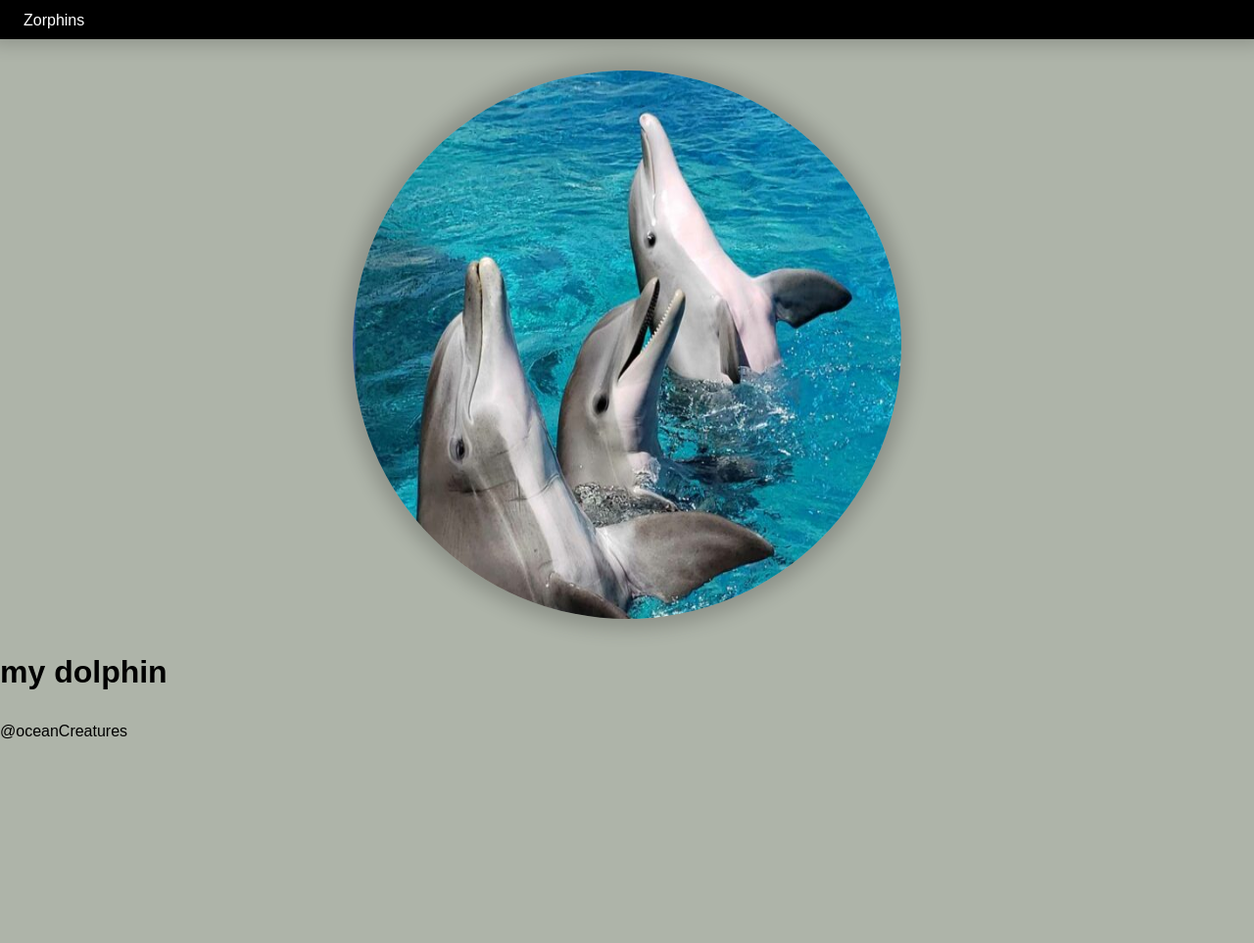
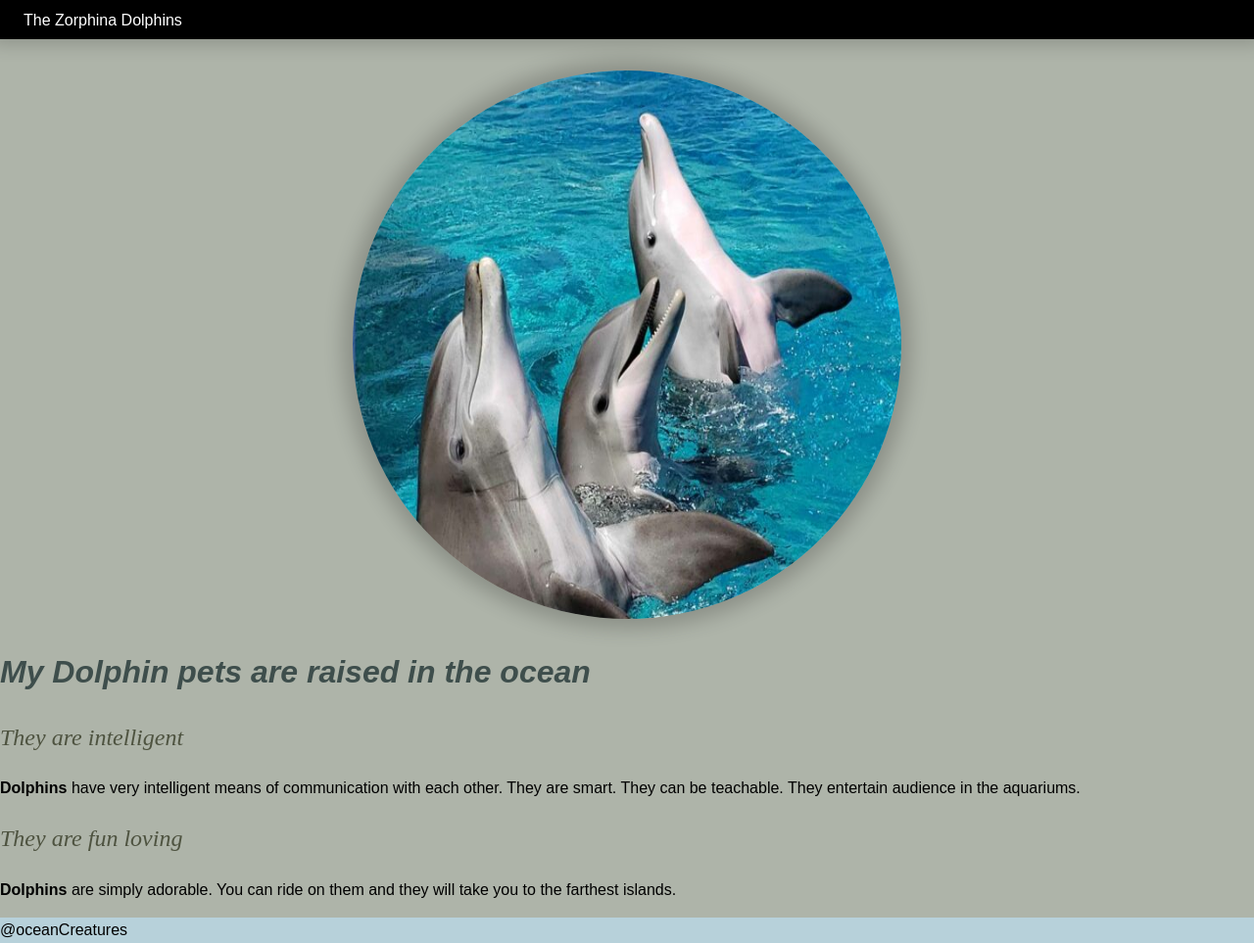
Before and after one commit to tuankthai/my_pet_project, a plain HTML site: page index.html in a window 1280 px wide. Shown: the whole page at 98% size. Before the commit the page ends 800 px from the top, so only its background shows below. Drawn offline with Linux system fonts and the light colour scheme.

Commit message:
enhance css html

```diff
--- a/index.html
+++ b/index.html
@@ -10,7 +10,7 @@
 <body>
     <header>
         <nav>
-            <div id="logo">Zorphins</div>
+            <div id="logo">The Zorphina Dolphins</div>
         </nav>
     </header>
 
@@ -18,13 +18,18 @@
 
         <img src="./assets/images/dolphin.jpg" alt="">
     </div>
-    <h1>my dolphin</h1>
+    <h1>My Dolphin pets are raised in the ocean</h1>
     <section>
         <!-- <h1>my beloved bearded dragon</h1> -->
+        <h2>They are intelligent</h2>
+        <p><strong>Dolphins</strong> have very intelligent means of communication with each other.  They are smart. They can be teachable.  They entertain audience in the aquariums.
+
+        </p>
     </section>
     <section>
-        <h2></h2>
-    </section>
+        <h2>They are fun loving</h2>
+        <p><strong>Dolphins</strong> are simply adorable. You can ride on them and they will take you to the farthest islands.
+     </section>
     <footer>
         <span>@oceanCreatures</span>
     </footer>
--- a/style.css
+++ b/style.css
@@ -1,8 +1,13 @@
 /*#AEB4A9*/
-/*#E0C1B3*/
-/*D89A9E*/
-/*#C37D92*/
+/*#E0C1B3*/ /* no good */
+/*#D89A9E*/ /* no good */
+/*#C37D92*/ /* no good */
 /*#C5D9E2*/
+/*#A4BFEB*/
+/*#90C2E7*/
+/*#B5F8FE*/
+/*#4E5340*/
+/*#3E4E4C*/
 
 body{
     font-family: Arial, sans-serif;
@@ -34,6 +39,7 @@ img:hover {
 }
 #logo{
     color: white;
+    font-weight: 100;
     /* margin: ; */
     padding: 0.5rem 1.5rem  0 1.5rem ;
     box-shadow: 0 0 20px 10px rgb(0, 0, 0, 0.2);
@@ -42,3 +48,20 @@ img:hover {
 .image-container{
     text-align: center;
 }
+
+footer{
+    background-color: #B7D1DA;
+}
+
+h2{
+    color: #4E5340;
+    font-family: DauphinPlain;
+    font-weight: 400;
+    font-style: italic;
+}
+
+h1{
+    color: #3E4E4C;
+    font-style:oblique;
+    /* background-color: black ; */
+}
```
